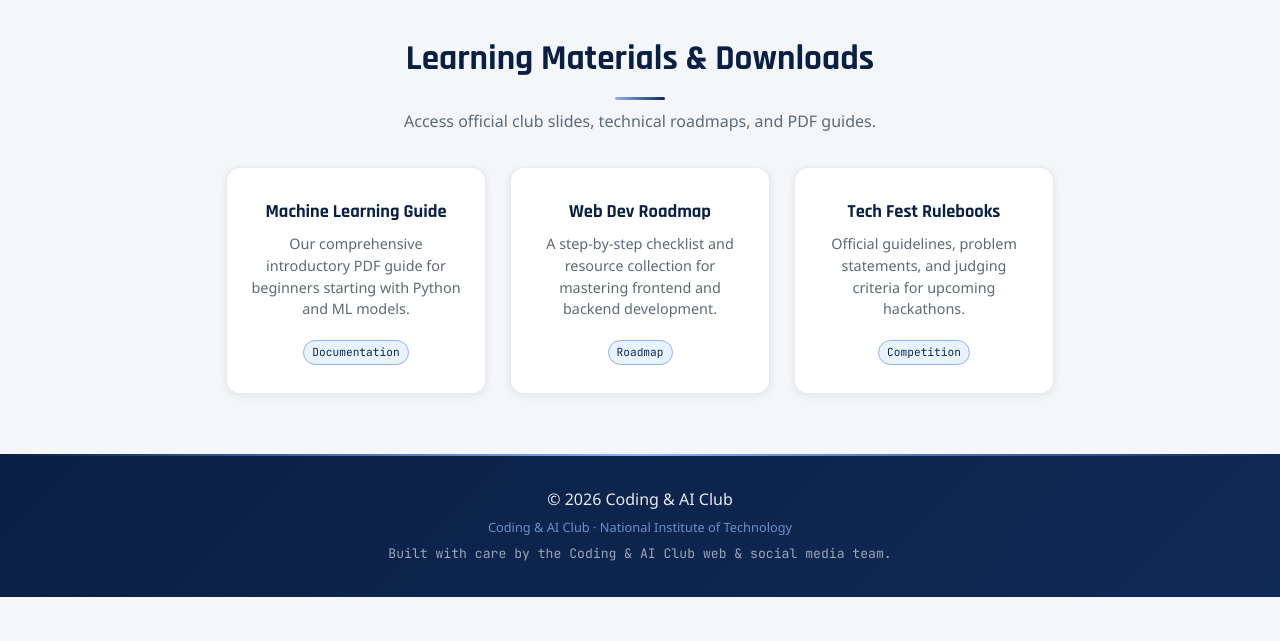
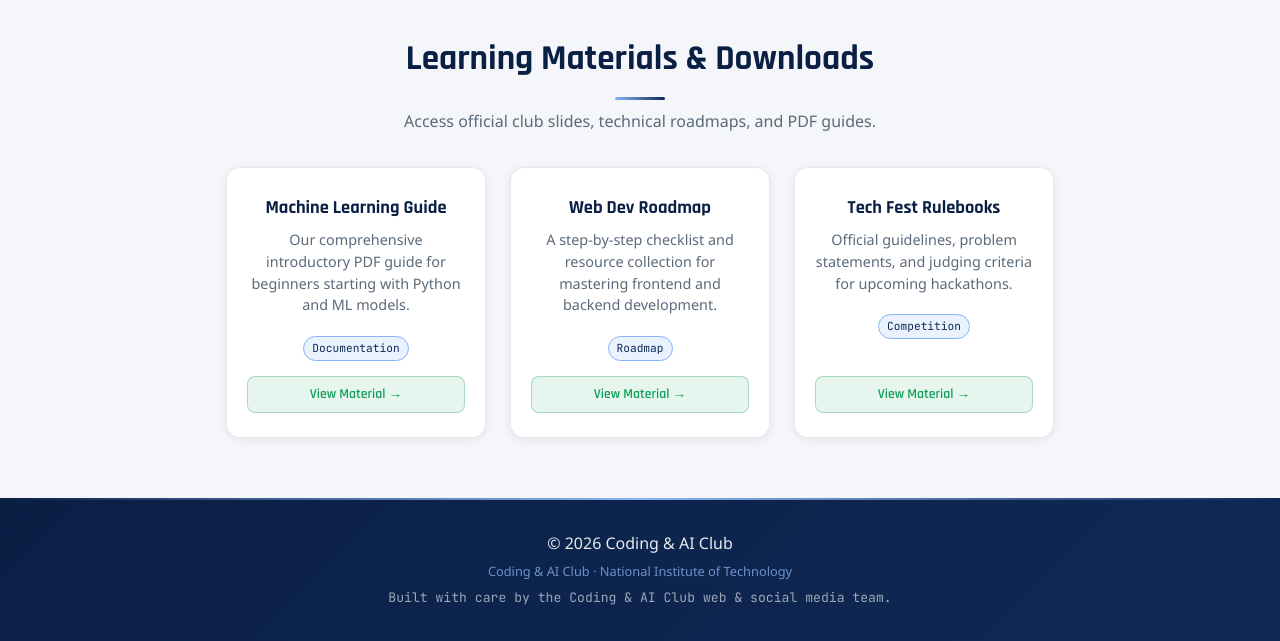
Before and after one commit to coding-ai-club-nitmz/coding-ai-club-nitmizoram, a Flask app: page /resources in a window 1280 px wide. Shown: the part 254-895 px from the top of the page. Before the commit the page ends 851 px from the top, so only its background shows below. Run offline with Flask 3, Linux system fonts and the light colour scheme.

Commit message:
Add link capability and download buttons to learning resources

```diff
--- a/data.py
+++ b/data.py
@@ -113,9 +113,9 @@ EVENT_DATA = [
 ]
 
 RESOURCE_DATA = [
-    {"title": "Machine Learning Guide", "desc": "Our comprehensive introductory PDF guide for beginners starting with Python and ML models.", "tag": "Documentation"},
-    {"title": "Web Dev Roadmap", "desc": "A step-by-step checklist and resource collection for mastering frontend and backend development.", "tag": "Roadmap"},
-    {"title": "Tech Fest Rulebooks", "desc": "Official guidelines, problem statements, and judging criteria for upcoming hackathons.", "tag": "Competition"}
+    {"title": "Machine Learning Guide", "desc": "Our comprehensive introductory PDF guide for beginners starting with Python and ML models.", "tag": "Documentation", "link": "https://github.com/coding-ai-club-nitmz"},
+    {"title": "Web Dev Roadmap", "desc": "A step-by-step checklist and resource collection for mastering frontend and backend development.", "tag": "Roadmap", "link": "https://github.com/coding-ai-club-nitmz"},
+    {"title": "Tech Fest Rulebooks", "desc": "Official guidelines, problem statements, and judging criteria for upcoming hackathons.", "tag": "Competition", "link": "https://github.com/coding-ai-club-nitmz"}
 ]
 
 STATS_DATA = [
--- a/templates/resources.html
+++ b/templates/resources.html
@@ -6,10 +6,17 @@
         <p>Access official club slides, technical roadmaps, and PDF guides.</p>
         <div class="event-container" style="margin-top:32px;">
             {% for resource in resources %}
-            <div class="event-card" title="{{ resource.title }}">
-                <h3>{{ resource.title }}</h3>
-                <p>{{ resource.desc }}</p>
-                <span class="project-tag" style="margin-top:10px;">{{ resource.tag }}</span>
+            <div class="event-card" title="{{ resource.title }}" style="display: flex; flex-direction: column; justify-content: space-between; min-height: 200px; padding: 24px 20px;">
+                <div style="width: 100%;">
+                    <h3>{{ resource.title }}</h3>
+                    <p>{{ resource.desc }}</p>
+                    <span class="project-tag" style="margin-top:10px;">{{ resource.tag }}</span>
+                </div>
+                {% if resource.link %}
+                <div class="btn-group" style="width: 100%; margin-top: 15px; padding-top: 0;">
+                    <a href="{{ resource.link }}" class="contact-link color-drive" target="_blank" rel="noopener noreferrer" style="width: 100%; text-align: center; justify-content: center; font-size: 0.85rem; padding: 6px 12px;">View Material →</a>
+                </div>
+                {% endif %}
             </div>
             {% endfor %}
         </div>
```
